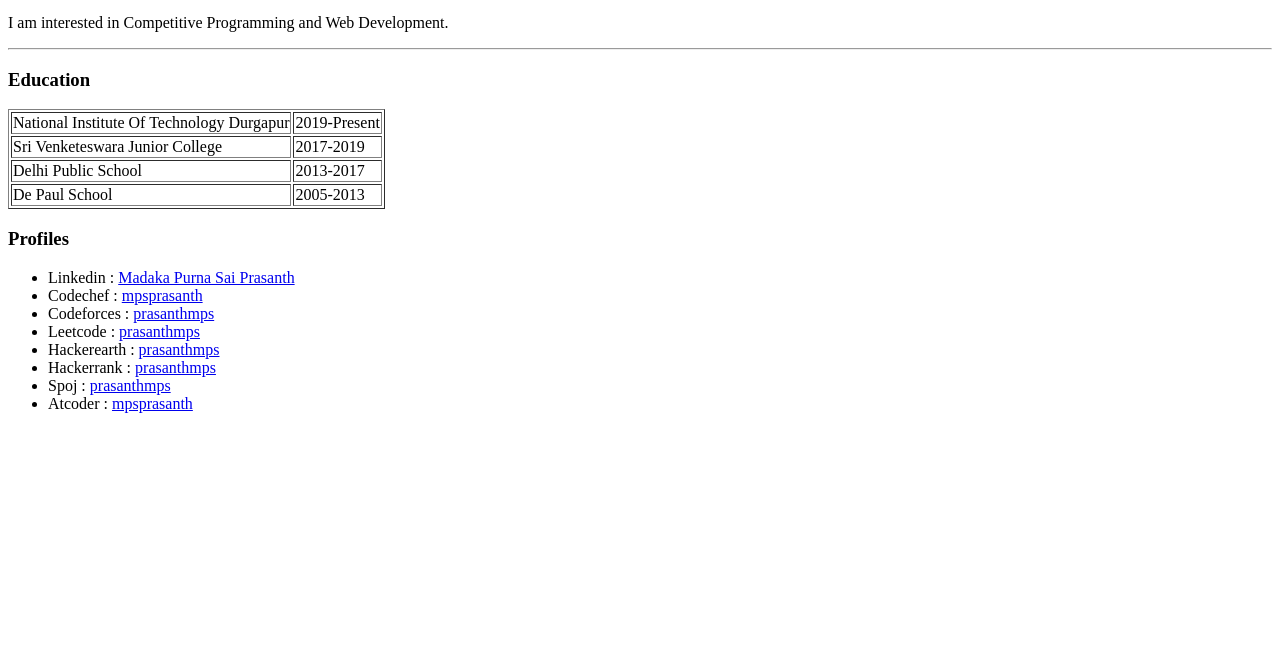
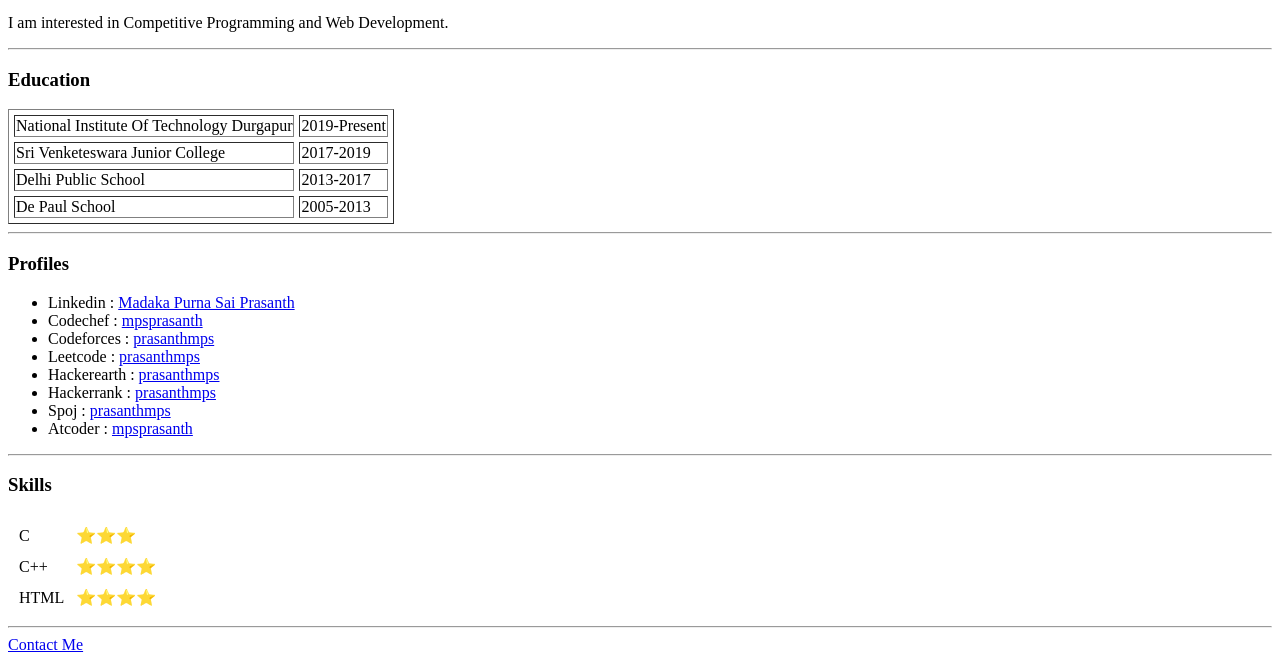
Before and after one commit to prasanthmps/WebD, a plain HTML site: page index.html in a window 1280 px wide. Shown: the part 212-874 px from the top of the page. Before the commit the page ends 800 px from the top, so only its background shows below. Drawn offline with Linux system fonts and the light colour scheme.

Commit message:
commit 2

```diff
--- a/index.html
+++ b/index.html
@@ -13,17 +13,7 @@
 	<p>I am interested in Competitive Programming and Web Development.	</p>
 	<hr>
 	<h3>Education</h3>
-	<!-- <ul>
-		<li>National Institute Of Technology Durgapur (2019-Present)
-			<ul>
-				<li>Electrical Engineering</li>
-			</ul>
-		</li>
-		<li>Sri Venketeswara Junior College (2017-2019)</li>
-		<li>Delhi Public School (2013-2017)</li>
-		<li>De Paul School (2005-2013)</li>
-	</ul> -->
-	<table border ="1px black solid">
+	<table cellspacing ="5 px "border ="1px black solid">
 
 		<tr>
 			<td>National Institute Of Technology Durgapur</td>
@@ -42,6 +32,7 @@
 			<td>2005-2013</td>
 		</tr>
 	</table>
+	<hr>
 	<h3>Profiles</h3>
 	<ul>
 		<li>Linkedin : <a href="https://www.linkedin.com/in/madaka-purna-sai-prasanth-b4870b194/">Madaka Purna Sai Prasanth</a></li>
@@ -54,5 +45,24 @@
 		<li>Atcoder : <a href="https://atcoder.jp/users/mpsprasanth">mpsprasanth</a></li>
 
 	</ul>
+	<hr>
+	<h3>Skills</h3>
+	<table cellspacing ="10 px">
+		<tr>
+			<td>C</td>
+			<td>⭐⭐⭐</td>
+		</tr>
+		<tr>
+			<td>C++</td>
+			<td>⭐⭐⭐⭐</td>
+		</tr>
+		<tr>
+			<td>HTML</td>
+			<td>⭐⭐⭐⭐</td>
+		</tr>
+
+	</table>
+	<hr>
+	<a href="contact.html">Contact Me</a>
 </body>
 </html>
```
Also changed, not shown: contact.html (added, +25 -0 lines).
